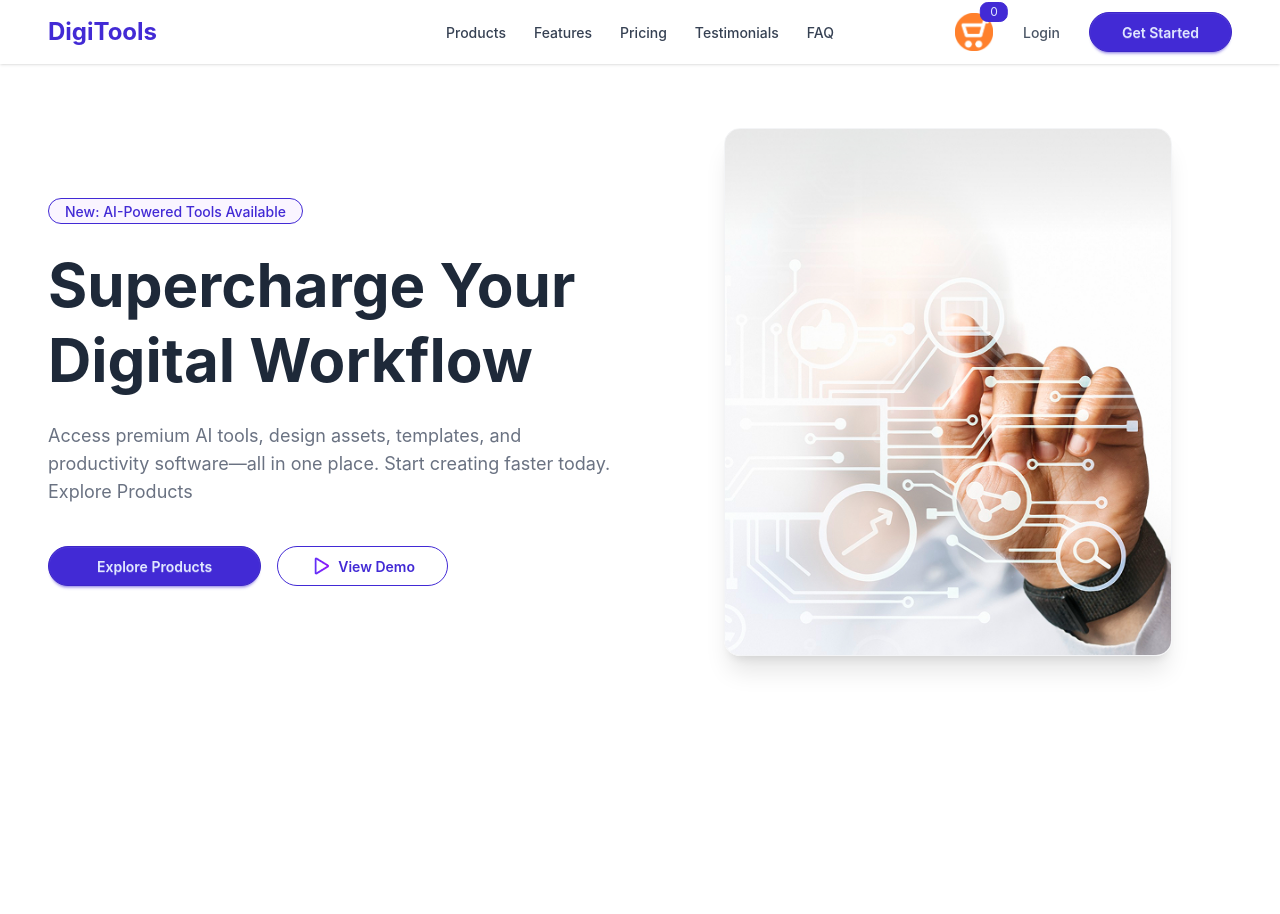
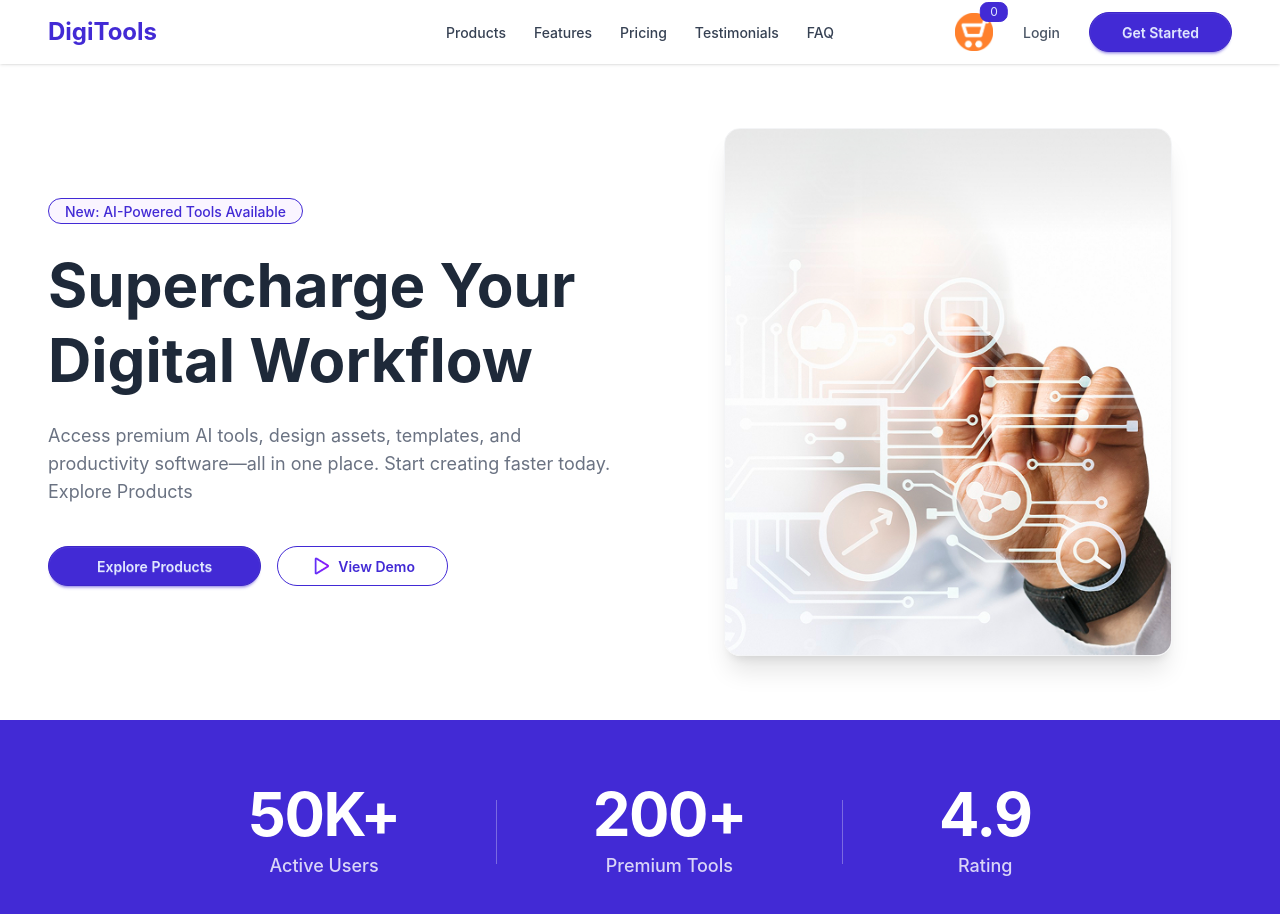
Before and after one commit to rasel96/ElevenTools, a React (Vite) app: page / in a window 1280 px wide. Shown: the top 914 px of the page. Before the commit the page ends 800 px from the top, so only its background shows below. Built offline with nearby package versions, Linux system fonts and the light colour scheme; no server answers.

Commit message:
Stats section added according to the figma

```diff
--- a/src/App.jsx
+++ b/src/App.jsx
@@ -1,6 +1,7 @@
 import { useState } from 'react';
 import NavBar from './components/NavBar';
 import Banner from './components/Banner';
+import Stats from './components/Stats';
 const getProducts = async () => {
   const res = await fetch('/products.json');
   return res.json();
@@ -14,6 +15,7 @@ const App = () => {
       <div className="min-h-screen bg-white font-sans text-gray-800">
         <NavBar carts={carts} setActiveTab={setActiveTab} />
         <Banner setActiveTab={setActiveTab} />
+        <Stats />
       </div>
     </>
   );
--- /dev/null
+++ b/src/components/Stats.jsx
@@ -0,0 +1,37 @@
+const Stats = () => {
+  return (
+    <section className="bg-primary text-white py-16">
+      <div className="container mx-auto px-4 lg:px-12 flex flex-col md:flex-row justify-center items-center md:gap-12 lg:gap-24 gap-y-12">
+        <div className="flex flex-col items-center text-center">
+          <div className="text-5xl lg:text-6xl font-bold mb-2 tracking-tight">
+            50K+
+          </div>
+          <div className="text-white/80 text-base lg:text-lg font-medium">
+            Active Users
+          </div>
+        </div>
+        <div className="hidden md:block w-px h-16 bg-white/30"></div>
+        <div className="flex flex-col items-center text-center">
+          <div className="text-5xl lg:text-6xl font-bold mb-2 tracking-tight">
+            200+
+          </div>
+          <div className="text-white/80 text-base lg:text-lg font-medium">
+            Premium Tools
+          </div>
+        </div>
+        <div className="hidden md:block w-px h-16 bg-white/30"></div>
+
+        <div className="flex flex-col items-center text-center">
+          <div className="text-5xl lg:text-6xl font-bold mb-2 tracking-tight">
+            4.9
+          </div>
+          <div className="text-white/80 text-base lg:text-lg font-medium">
+            Rating
+          </div>
+        </div>
+      </div>
+    </section>
+  );
+};
+
+export default Stats;
```
